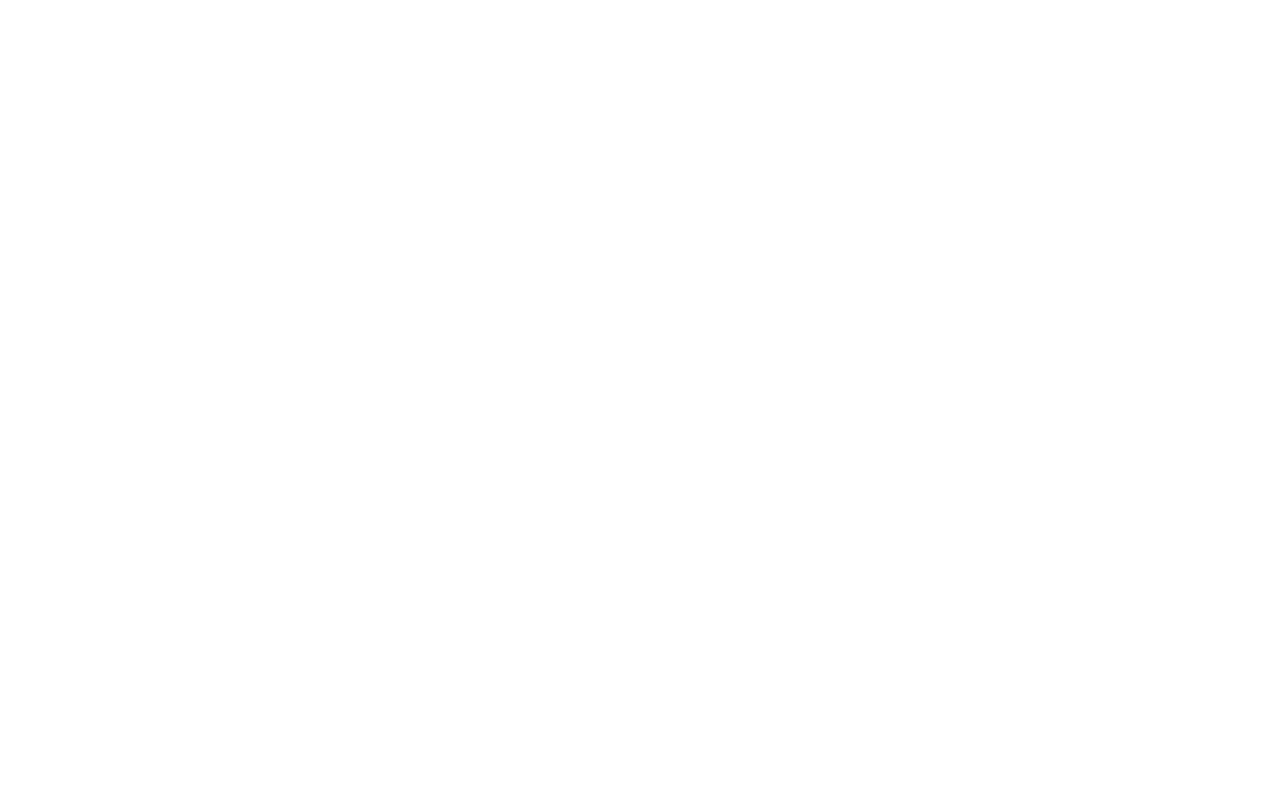
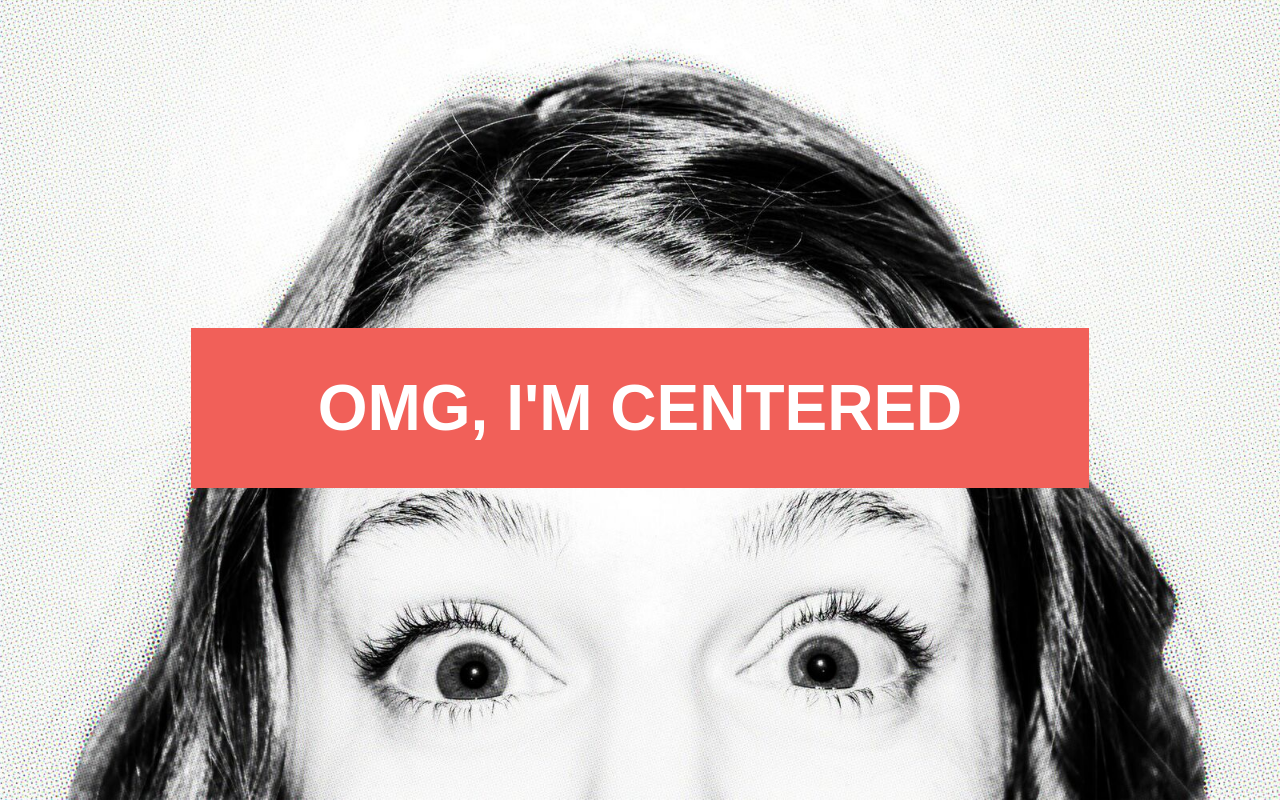
Before and after one commit to firecatcreations/coding-responsive-websites, a plain HTML site: page center-flexbox-starter/index.html in a window 1280 px wide. Drawn offline with Linux system fonts and the light colour scheme.

Commit message:
updated images

```diff
--- a/center-flexbox-starter/css/style.css
+++ b/center-flexbox-starter/css/style.css
@@ -0,0 +1,25 @@
+html, body {
+    margin: none;
+    height: 100%;
+    font-size: 16px;
+}
+
+body {
+    display: flex;
+    justify-content: center;
+    align-items: center;
+    background: url('../img/wow.png') bottom center no-repeat;
+    background-size: cover;
+    font-size: 1em;
+}
+
+h1 {
+    display: flex;
+    align-items: center;
+    font-family:'Montserrat', sans-serif;
+    font-size: 4em;
+    color:  #fff;
+    background: #f16059;
+    padding: 0 10%;
+    height: 10rem;
+}
--- a/center-flexbox-starter/index.html
+++ b/center-flexbox-starter/index.html
@@ -6,7 +6,6 @@
   <link rel="stylesheet" href="css/style.css">
 </head>
 <body>
-
-
+  <h1>OMG, I'M CENTERED</h1>
 </body>
 </html>
```
